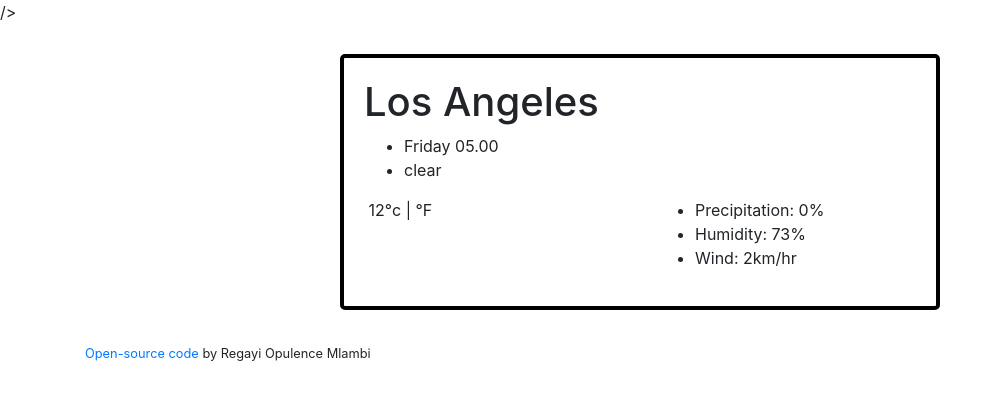
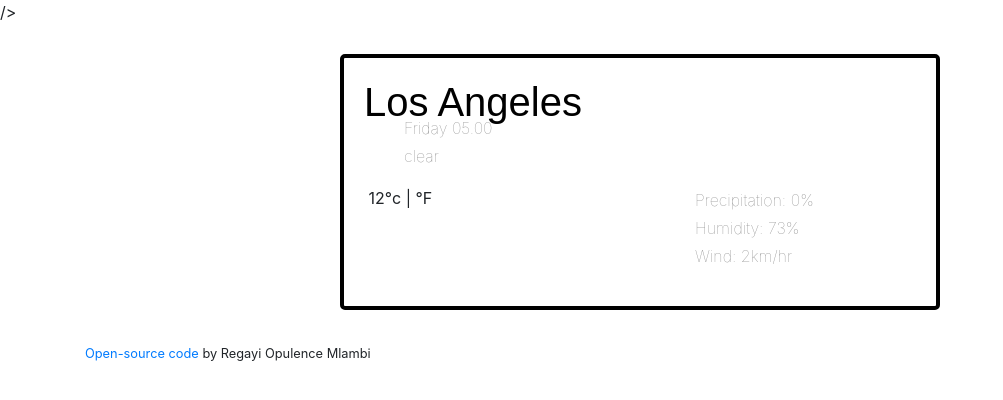
Before and after one commit to P-bot-0ps/Vanilla-weather-app, a plain HTML site: page index.html in a window 1280 px wide. Shown: the whole page, without its empty margins (0-1003 px from the left). Drawn offline with nearby package versions, Linux system fonts and the light colour scheme.

Commit message:
styled the lists and h1 heading

```diff
--- a/styles.css
+++ b/styles.css
@@ -1,3 +1,6 @@
+body {
+  font-family: arial, sans-serif;
+}
 .weather-app {
   max-width: 600px;
   margin: 30px auto;
@@ -5,3 +8,19 @@
   border: 4px solid black;
   border-radius: 5px;
 }
+h1 {
+  color: black;
+  font-family: arial, sans-serif;
+  font-size: 28px;
+  font-weight: 100;
+  height: 28px;
+  line-height: 29px;
+  text-align: left;
+}
+li {
+  list-style: none;
+  color: rgb(135, 135, 135);
+  font-size: 16px;
+  font-weight: 100;
+  line-height: 28px;
+}
```
